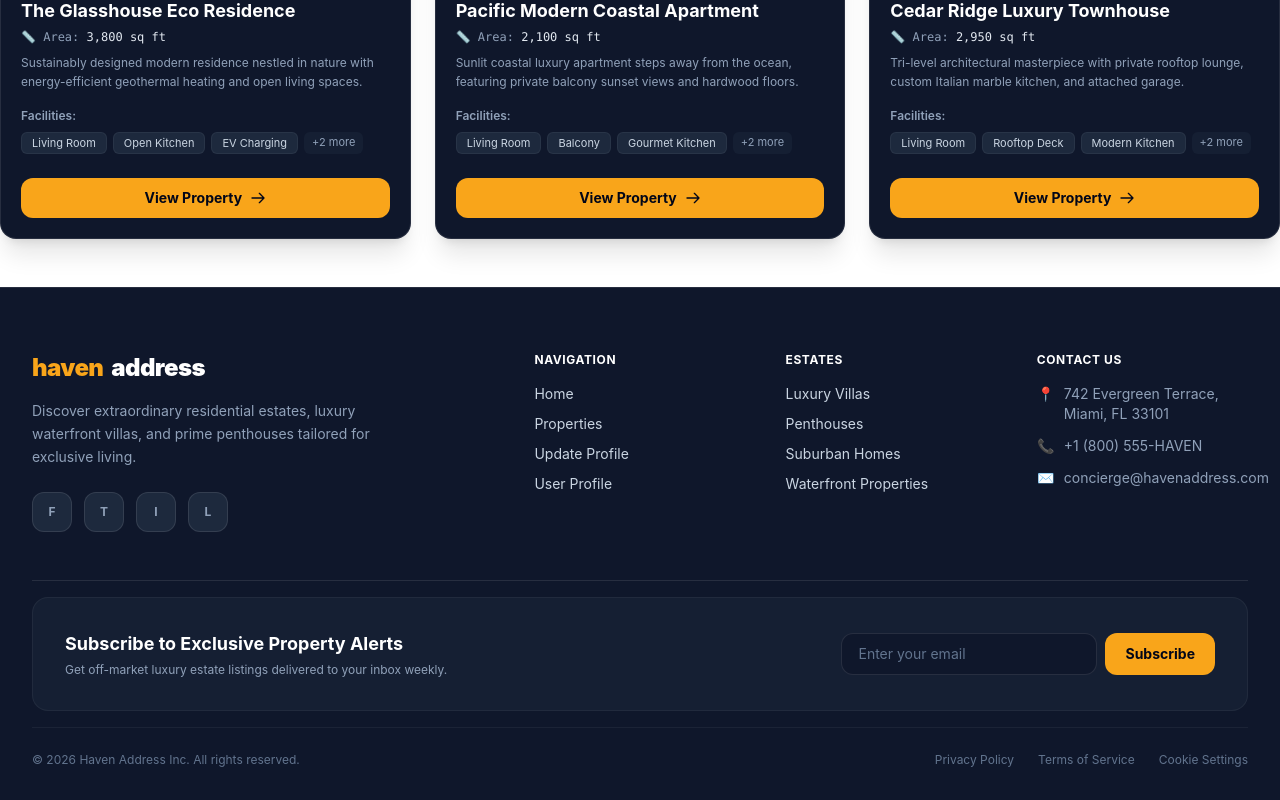
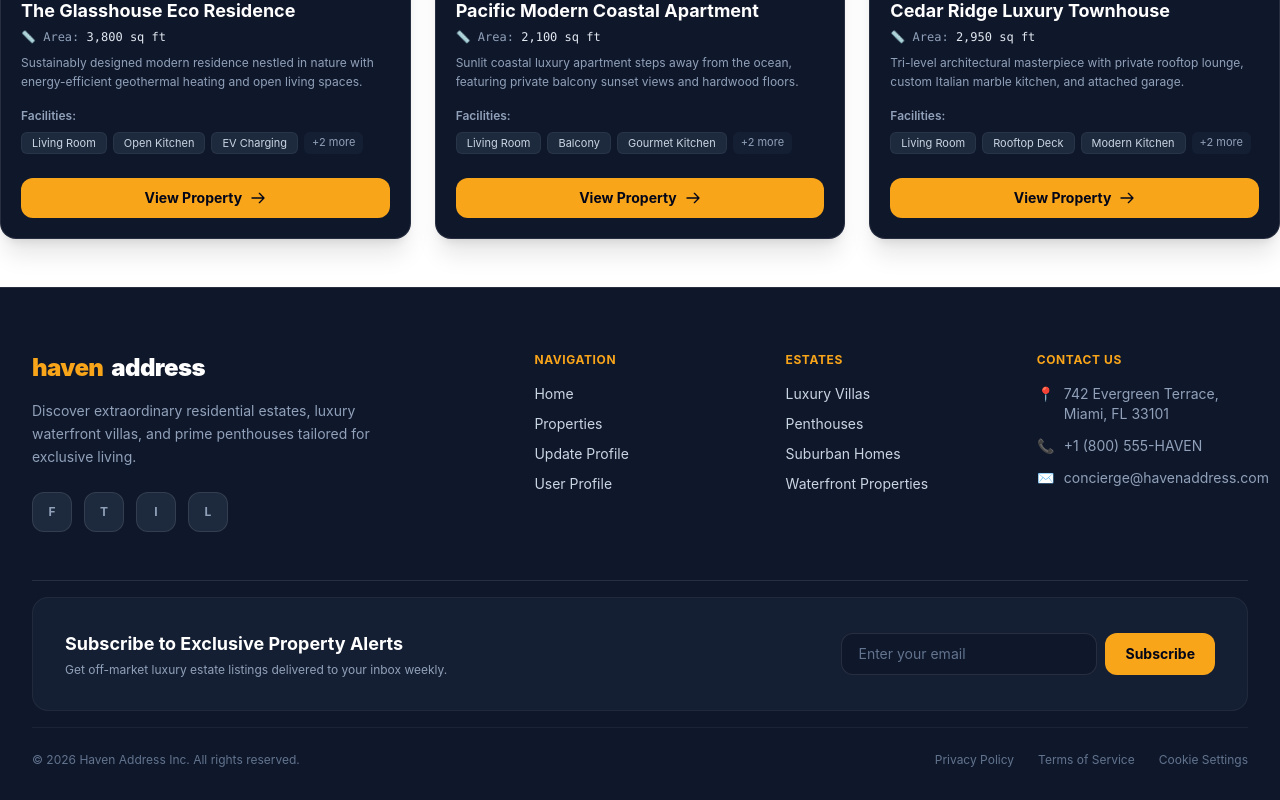
Before and after one commit to rashelgithero/haven-address, a React (Vite) app: page / in a window 1280 px wide. Shown: the part 1753-2553 px from the top of the page. Built offline with nearby package versions, Linux system fonts and the light colour scheme; no server answers.

Commit message:
check for the class name

```diff
--- a/src/layouts/Footer.jsx
+++ b/src/layouts/Footer.jsx
@@ -34,7 +34,7 @@ export default function Footer() {
 
           {/* Quick Links */}
           <div>
-            <h3 className="text-white font-bold text-base mb-4 tracking-wider uppercase text-xs text-[#F9A51A]">
+            <h3 className=" font-bold  mb-4 tracking-wider uppercase text-xs text-[#F9A51A]">
               Navigation
             </h3>
             <ul className="space-y-2.5 text-sm">
@@ -47,7 +47,7 @@ export default function Footer() {
 
           {/* Categories */}
           <div>
-            <h3 className="text-white font-bold text-base mb-4 tracking-wider uppercase text-xs text-[#F9A51A]">
+            <h3 className=" font-bold e mb-4 tracking-wider uppercase text-xs text-[#F9A51A]">
               Estates
             </h3>
             <ul className="space-y-2.5 text-sm">
@@ -60,7 +60,7 @@ export default function Footer() {
 
           {/* Contact Information */}
           <div>
-            <h3 className="text-white font-bold text-base mb-4 tracking-wider uppercase text-xs text-[#F9A51A]">
+            <h3 className=" font-bold mb-4 tracking-wider uppercase text-xs text-[#F9A51A]">
               Contact Us
             </h3>
             <ul className="space-y-3 text-sm text-slate-400">
```
